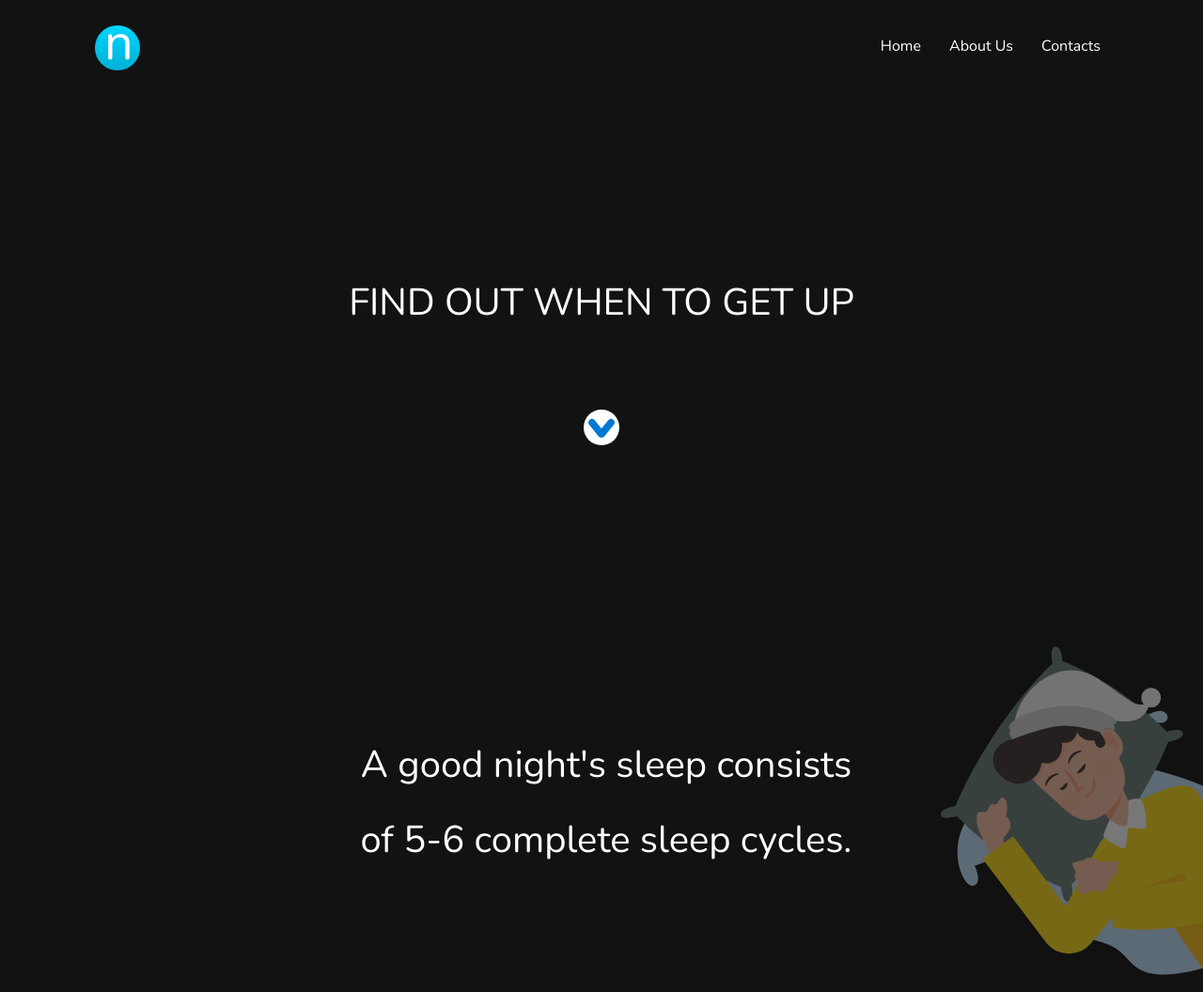
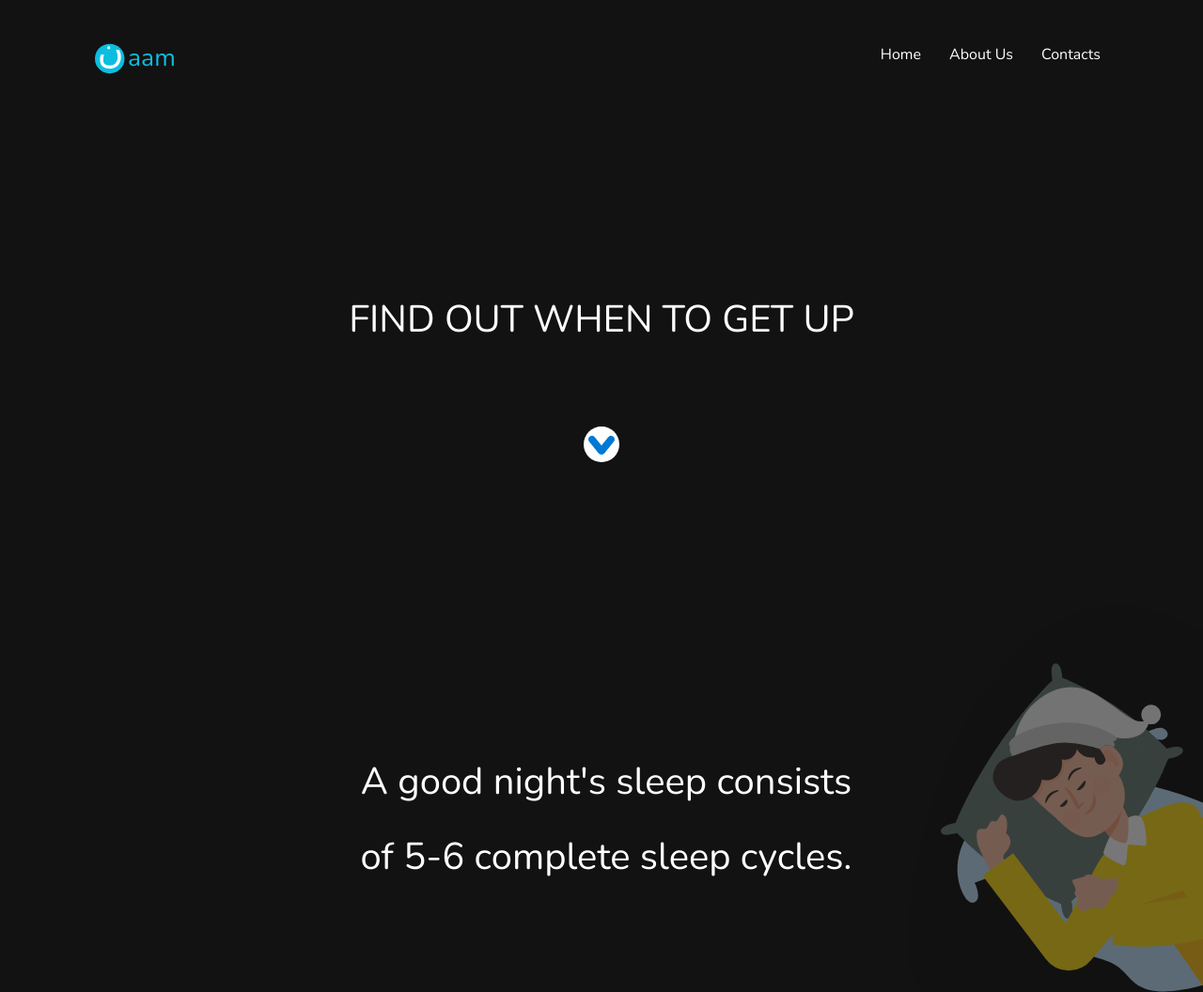
Before and after one commit to muhammadkamel/naam, a plain HTML site: page index.html in a window 1280 px wide. Shown: the top 1056 px of the page at 94% size. Drawn offline with nearby package versions, Linux system fonts and the light colour scheme.

Commit message:
Update index.html

```diff
--- a/index.html
+++ b/index.html
@@ -19,21 +19,18 @@
 		<nav class="navbar navbar-expand-lg navbar-light">
 			<div class="navbar-brand">
 
-				<svg xmlns="http://www.w3.org/2000/svg" xmlns:xlink="http://www.w3.org/1999/xlink" width="48" height="72"
-					viewBox="0 0 48 72">
-					<defs>
-						<linearGradient id="linear-gradient" x1="0.5" x2="0.5" y2="1" gradientUnits="objectBoundingBox">
-							<stop offset="0" stop-color="#00d5ff" />
-							<stop offset="1" stop-color="#00b1d4" />
-						</linearGradient>
-					</defs>
-					<path id="Path_53" data-name="Path 53" d="M24,0A24,24,0,1,1,0,24,24,24,0,0,1,24,0Z"
-						transform="translate(0 14)" fill="url(#linear-gradient)" />
-					<text id="n" transform="translate(10 50)" fill="#fff" font-size="54"
-						font-family="CoconNextArabic-Light, CoconÆ Next Arabic" font-weight="300">
-						<tspan x="0" y="0">n</tspan>
-					</text>
-				</svg>
+				<svg id="Logo" class="logo" xmlns="http://www.w3.org/2000/svg" width="90" height="90" viewBox="0 0 143 80">
+						<circle id="Ellipse_7" data-name="Ellipse 7" cx="25" cy="25" r="25" transform="translate(0 22)"
+							fill="#0bbee0" />
+						<text id="ن" transform="translate(24 55)" fill="#fff" font-size="60"
+							font-family="CoconNextArabic-Light, CoconÆ Next Arabic" font-weight="300" letter-spacing="0.004em">
+							<tspan x="-19.83" y="0">ن</tspan>
+						</text>
+						<text id="aam" transform="translate(99 59)" fill="#0bbee0" font-size="42"
+							font-family="CoconNextArabic-Light, CoconÆ Next Arabic" font-weight="300">
+							<tspan x="-43.2" y="0" class="aam">aam</tspan>
+						</text>
+					</svg>
 
 			</div>
 			<button class="navbar-toggler" type="button" data-toggle="collapse" data-target="#navbarContent"
```
